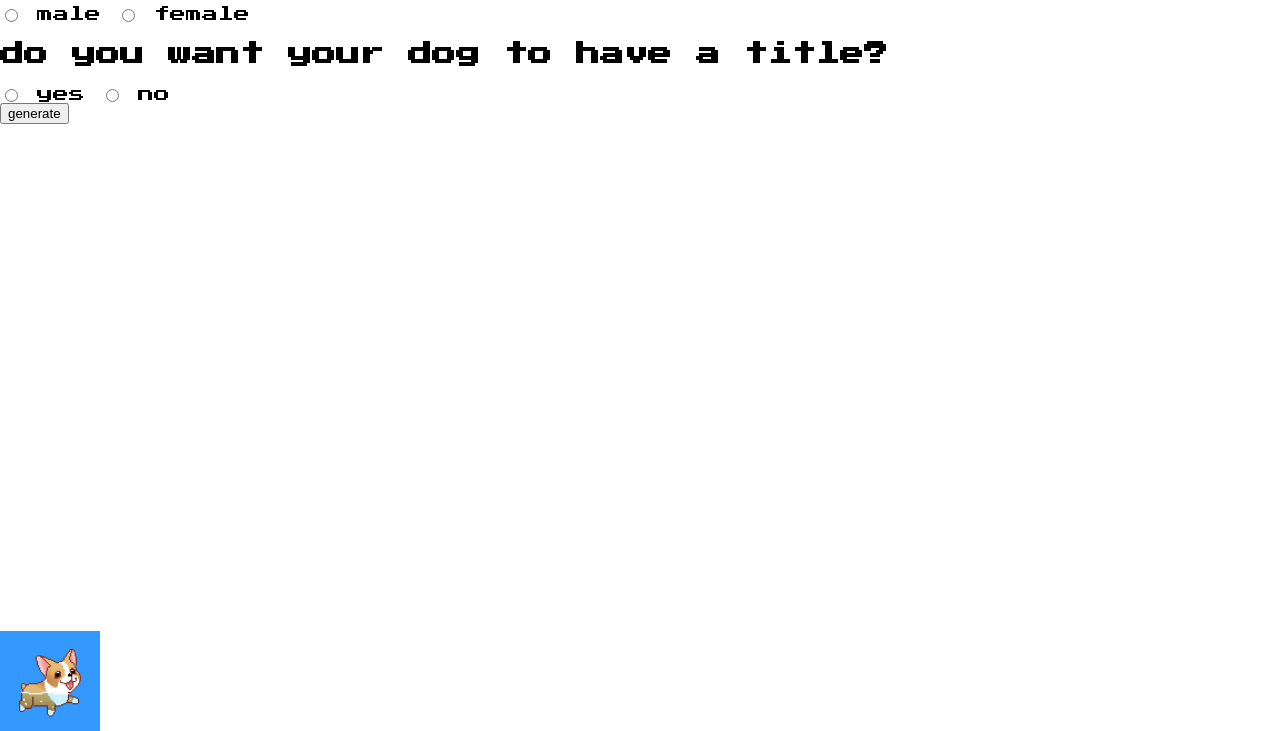
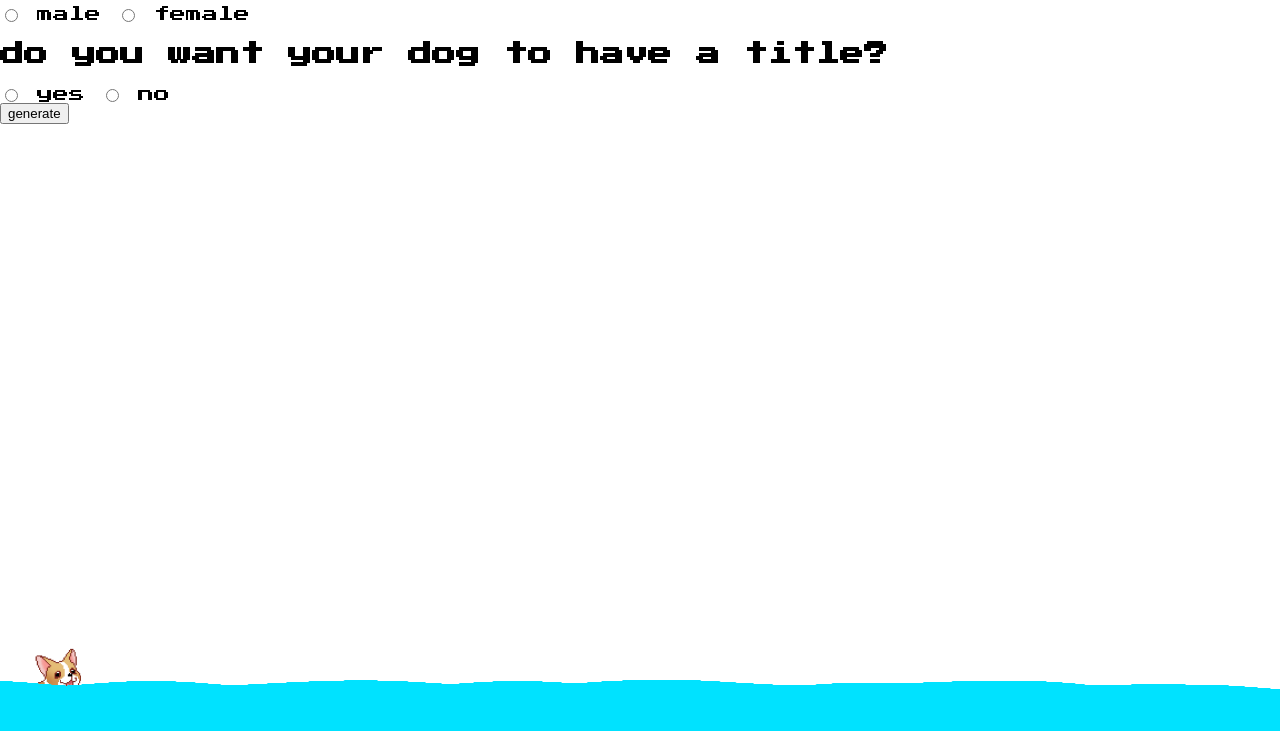
Before and after one commit to amreesalmonte/dogNamer, a plain HTML site: page main.html in a window 1280 px wide. Shown: the part 69-800 px from the top of the page. Drawn offline with Linux system fonts and the light colour scheme.

Commit message:
moved object files

```diff
--- a/main.css
+++ b/main.css
@@ -11,14 +11,26 @@ body {
     font-family: 'press_start_2pregular';
 }
 h1 {
+    background-color: #3399ff;
     color: black;
     text-align: center;
+}
+#footer{
+    position:fixed;
+    left:0px;
+    bottom:0px;
+    height:100px;
+    width:100%;
 }
 #dog {
     width: 100px;
     height: 100px;
     bottom: 0px;
-    position: absolute;
-    background-color: #3399ff;
-    background-size: cover;
+    position: fixed;
 }
+#water {
+    width: 100%;
+    height: 100px;
+    filter: saturate(7);
+    bottom: 0px;
+}
--- a/main.html
+++ b/main.html
@@ -23,8 +23,9 @@
         <div>
             <button type = "button" onclick = None>generate</button>
         </div>
-        <footer>
-            <IMG id = "dog" src="swimming dog.gif">
-        </footer>
+        <div id = "footer">
+            <IMG id = "dog" src="images/swimming dog.gif">
+            <IMG id = "water" src="images/water.gif">
+        </div>
     </body>
 </html>
```
Also changed, not shown: images/swimming dog.gif (renamed from swimming dog.gif), images/water.gif (added).
